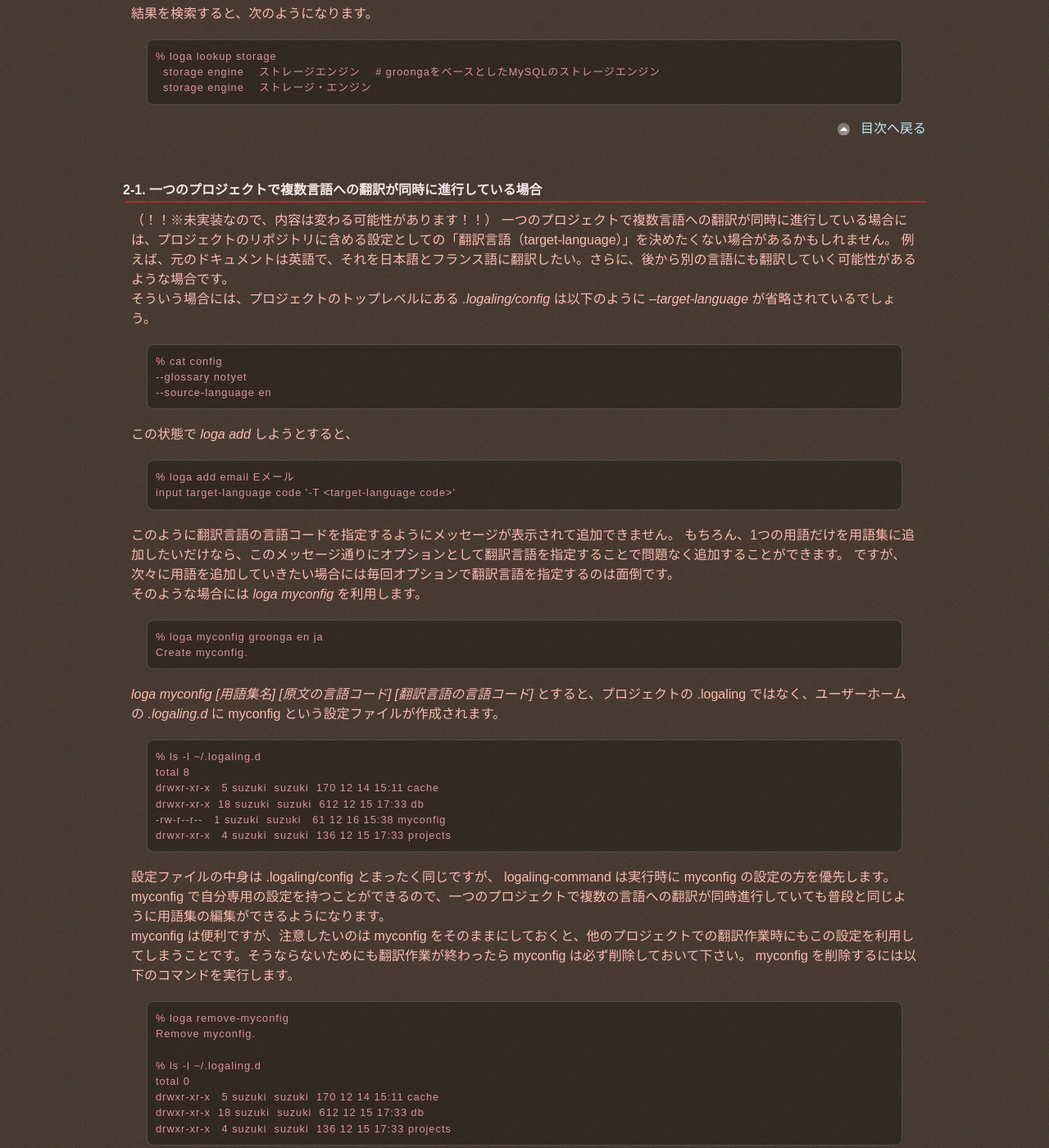
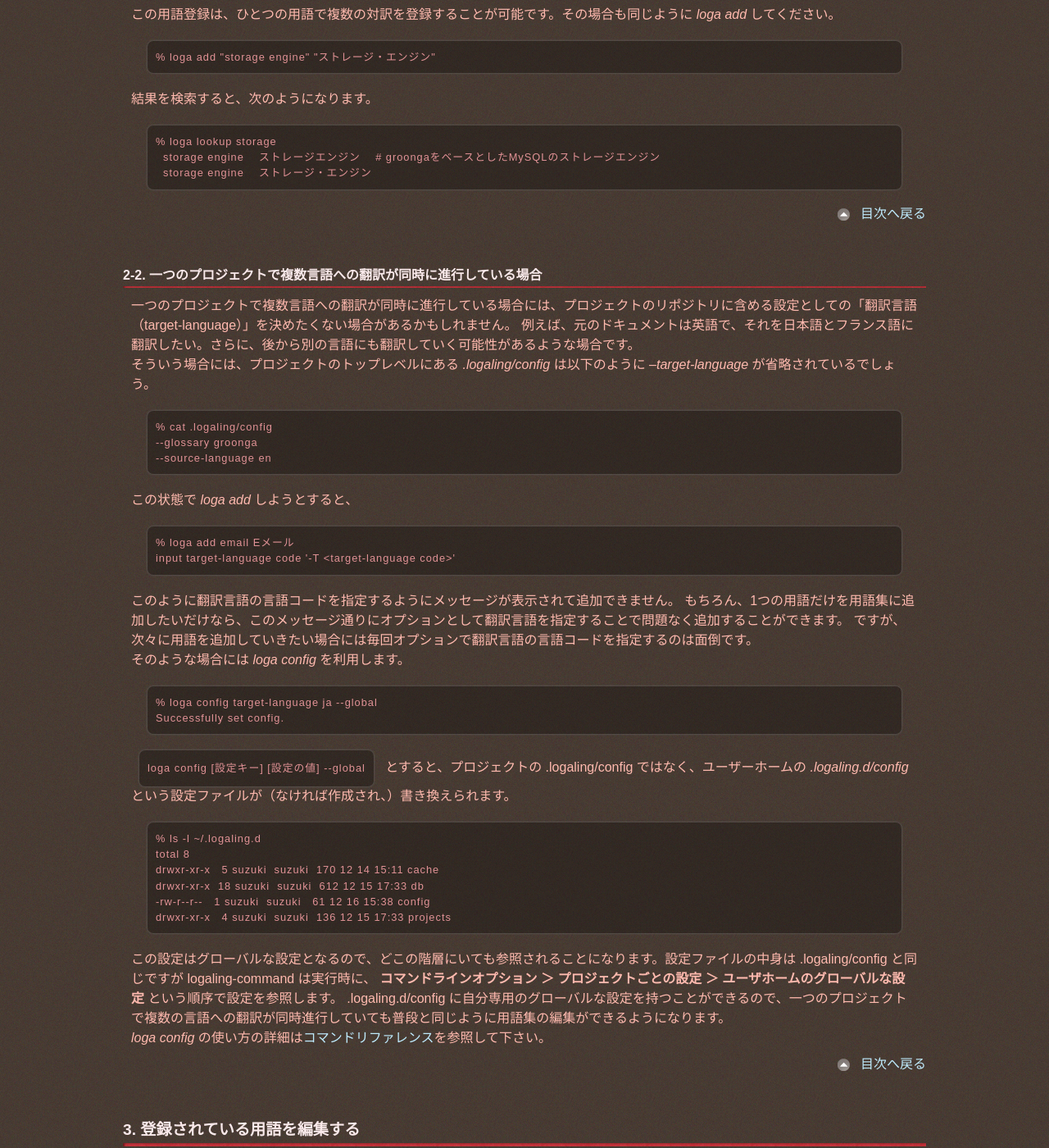
Before and after one commit to logaling/logaling.github.com, a Jekyll site: the page built from tutorial.md, in a window 1280 px wide and 1400 px high, scrolled down 5969 px. Shown: the whole window at 82% size. Built offline with Jekyll 4.4.1, drawn with Linux system fonts in a browser that asks for light colours; some web fonts are replaced; Markdown is read by kramdown in place of the engine named in the settings; some of the changed text lies outside the part shown.

Commit message:
add tutorial of "loga config"

```diff
--- a/tutorial.md
+++ b/tutorial.md
@@ -33,7 +33,8 @@ title: チュートリアル
 </li>
 <li><a href="#add">用語を登録する</a>
   <ol>
-  <li><a href="#without-target-lang">一つのプロジェクトで複数言語への翻訳が同時に進行している場合</a></li>
+  <li><a href="#add-term">プロジェクトの対訳用語集に用語を登録する</a></li>
+  <li><a href="#config">一つのプロジェクトで複数言語への翻訳が同時に進行している場合</a></li>
   </ol>
 </li>
 <li><a href="#update">登録されている用語を編集する</a></li>
@@ -237,8 +238,8 @@ logaling-command では、そのような場合のために、1行1用語ペア
 
 
 ### <a name="add">2. 用語を登録する</a> ###
-
-新たに用語を登録したい場合は次のようにします。
+#### <a id="add-term">2-1. プロジェクトの対訳用語集に用語を登録する</a> ###
+プロジェクトの対訳用語集に新たに用語を登録するには次のようにします。
 
 	% loga add "storage engine" "ストレージエンジン" "groongaをベースとしたMySQLのストレージエンジン"
 
@@ -277,21 +278,14 @@ logaling-command では、そのような場合のために、1行1用語ペア
 
 
 
-
-
-
-
-
-<!-------------- ここから ----------------->
-#### <a id="without-target-lang">2-1. 一つのプロジェクトで複数言語への翻訳が同時に進行している場合</a> ###
-（！！※未実装なので、内容は変わる可能性があります！！）
+#### <a id="config">2-2. 一つのプロジェクトで複数言語への翻訳が同時に進行している場合</a> ###
 一つのプロジェクトで複数言語への翻訳が同時に進行している場合には、プロジェクトのリポジトリに含める設定としての「翻訳言語（target-language）」を決めたくない場合があるかもしれません。
 例えば、元のドキュメントは英語で、それを日本語とフランス語に翻訳したい。さらに、後から別の言語にも翻訳していく可能性があるような場合です。
 
 そういう場合には、プロジェクトのトップレベルにある *.logaling/config* は以下のように *--target-language* が省略されているでしょう。
 
-	% cat config
-	--glossary notyet
+	% cat .logaling/config
+	--glossary groonga
 	--source-language en
 
 この状態で *loga add* しようとすると、
@@ -301,44 +295,28 @@ logaling-command では、そのような場合のために、1行1用語ペア
 
 このように翻訳言語の言語コードを指定するようにメッセージが表示されて追加できません。
 もちろん、1つの用語だけを用語集に追加したいだけなら、このメッセージ通りにオプションとして翻訳言語を指定することで問題なく追加することができます。
-ですが、次々に用語を追加していきたい場合には毎回オプションで翻訳言語を指定するのは面倒です。
+ですが、次々に用語を追加していきたい場合には毎回オプションで翻訳言語の言語コードを指定するのは面倒です。
 
-そのような場合には *loga myconfig* を利用します。
+そのような場合には *loga config* を利用します。
 
-	% loga myconfig groonga en ja
-	Create myconfig.
+	% loga config target-language ja --global
+	Successfully set config.
 
-*loga myconfig [用語集名] [原文の言語コード] [翻訳言語の言語コード]* とすると、プロジェクトの .logaling ではなく、ユーザーホームの *.logaling.d* に myconfig という設定ファイルが作成されます。
+`loga config [設定キー] [設定の値] --global` とすると、プロジェクトの .logaling/config ではなく、ユーザーホームの *.logaling.d/config* という設定ファイルが（なければ作成され、）書き換えられます。
 
 	% ls -l ~/.logaling.d
 	total 8
 	drwxr-xr-x   5 suzuki  suzuki  170 12 14 15:11 cache
 	drwxr-xr-x  18 suzuki  suzuki  612 12 15 17:33 db
-	-rw-r--r--   1 suzuki  suzuki   61 12 16 15:38 myconfig
+	-rw-r--r--   1 suzuki  suzuki   61 12 16 15:38 config
 	drwxr-xr-x   4 suzuki  suzuki  136 12 15 17:33 projects
 
-設定ファイルの中身は .logaling/config とまったく同じですが、 logaling-command は実行時に myconfig の設定の方を優先します。
-myconfig で自分専用の設定を持つことができるので、一つのプロジェクトで複数の言語への翻訳が同時進行していても普段と同じように用語集の編集ができるようになります。
+この設定はグローバルな設定となるので、どこの階層にいても参照されることになります。設定ファイルの中身は .logaling/config と同じですが logaling-command は実行時に、 **コマンドラインオプション ＞ プロジェクトごとの設定 ＞ ユーザホームのグローバルな設定** という順序で設定を参照します。
+.logaling.d/config に自分専用のグローバルな設定を持つことができるので、一つのプロジェクトで複数の言語への翻訳が同時進行していても普段と同じように用語集の編集ができるようになります。
 
-myconfig は便利ですが、注意したいのは myconfig をそのままにしておくと、他のプロジェクトでの翻訳作業時にもこの設定を利用してしまうことです。そうならないためにも翻訳作業が終わったら myconfig は必ず削除しておいて下さい。
-myconfig を削除するには以下のコマンドを実行します。
-
-	% loga remove-myconfig
-	Remove myconfig.
-
-	% ls -l ~/.logaling.d
-	total 0
-	drwxr-xr-x   5 suzuki  suzuki  170 12 14 15:11 cache
-	drwxr-xr-x  18 suzuki  suzuki  612 12 15 17:33 db
-	drwxr-xr-x   4 suzuki  suzuki  136 12 15 17:33 projects
+*loga config* の使い方の詳細は[コマンドリファレンス](reference.html#config)を参照して下さい。
 
 <p class="toTop"><a href="#index">目次へ戻る</a></p>
-<!-------------- ここまで ----------------->
-
-
-
-
-
 
 
 
```
Also changed, not shown: other parts of tutorial.md (+1 -1 lines).
